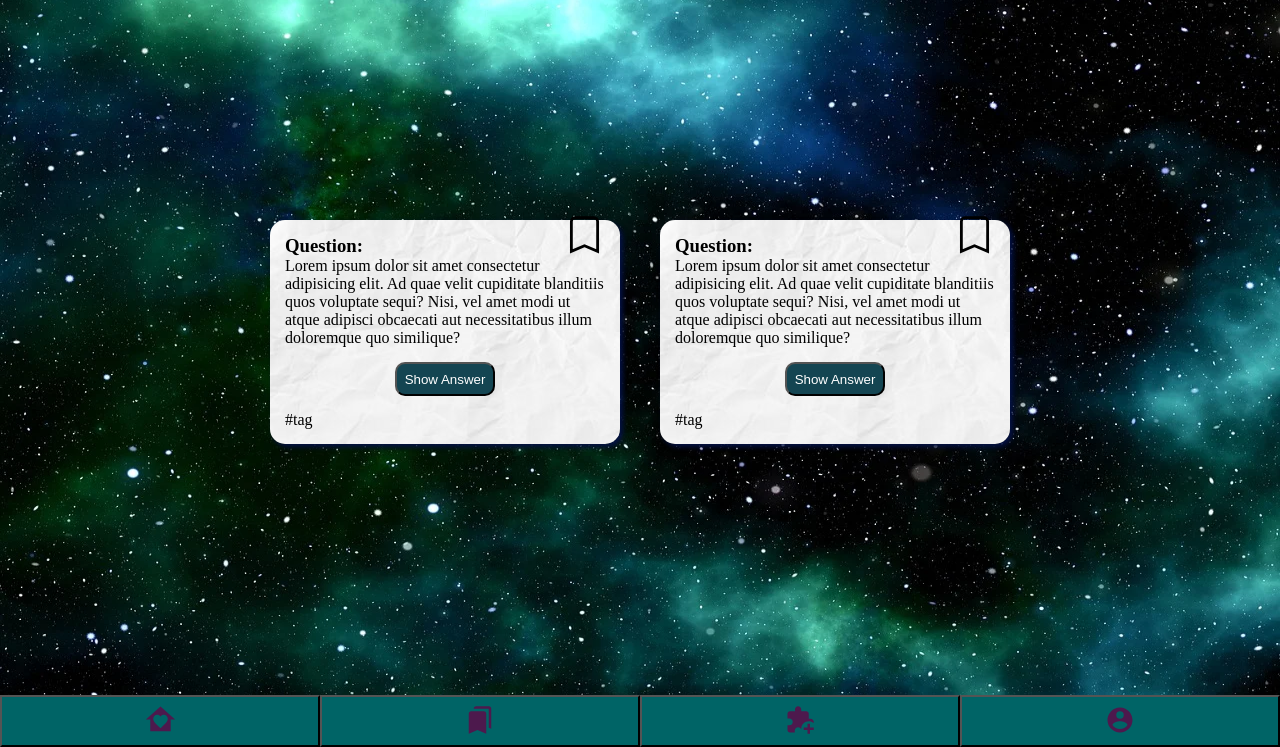
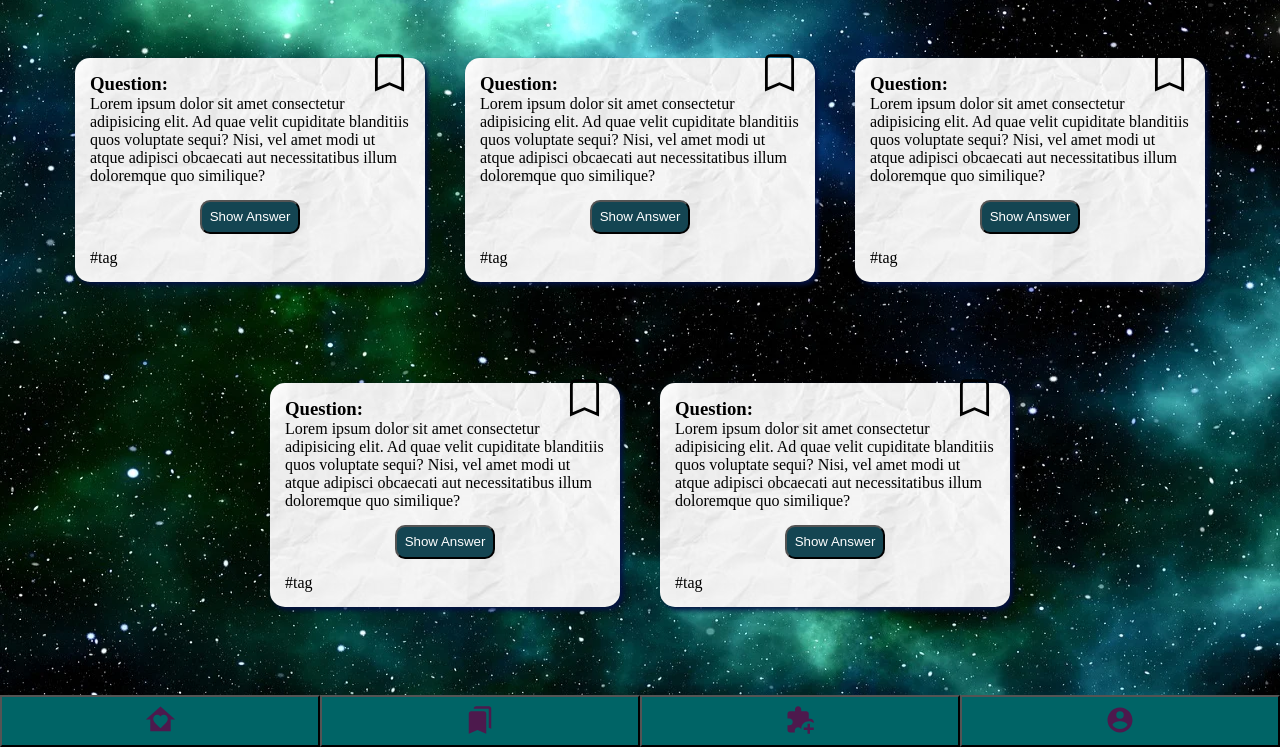
Before and after one commit to Chaosfuchs/quiz-app, a website with bundled scripts: page index.html in a window 1280 px wide. Shown: the part 53-800 px from the top of the page. Built offline with nearby package versions, Linux system fonts and the light colour scheme.

Commit message:
Save for safety

```diff
--- a/index.html
+++ b/index.html
@@ -14,6 +14,96 @@
       <!-- Begin of the Homepage (Display: visible) -->
       <h1 class="header" data-js="header">Quizelton</h1>
       <div class="content homepage" data-js="homesection">
+        <section class="card">
+          <svg data-js="bookmarkToggle" class="bookmark" viewBox="0 0 24 24">
+            <path
+              fill="currentColor"
+              d="M17,3H7A2,2 0 0,0 5,5V21L12,18L19,21V5C19,3.89 18.1,3 17,3Z"
+            />
+          </svg>
+          <div class="question">
+            <h3>Question:</h3>
+            <p>
+              Lorem ipsum dolor sit amet consectetur adipisicing elit. Ad quae
+              velit cupiditate blanditiis quos voluptate sequi? Nisi, vel amet
+              modi ut atque adipisci obcaecati aut necessitatibus illum
+              doloremque quo similique?
+            </p>
+            <button class="button-card" data-js="buttonToggle">
+              Show Answer
+            </button>
+            <span>#tag</span>
+            <div class="answer hidden" data-js="cardToggle">
+              <h3>Answer:</h3>
+              <p>
+                Lorem ipsum dolor sit amet consectetur adipisicing elit. Ad quae
+                velit cupiditate blanditiis quos voluptate sequi? Nisi, vel amet
+                modi ut atque adipisci obcaecati aut necessitatibus illum
+                doloremque quo similique?
+              </p>
+            </div>
+          </div>
+        </section>
+        <section class="card">
+          <svg data-js="bookmarkToggle" class="bookmark" viewBox="0 0 24 24">
+            <path
+              fill="currentColor"
+              d="M17,3H7A2,2 0 0,0 5,5V21L12,18L19,21V5C19,3.89 18.1,3 17,3Z"
+            />
+          </svg>
+          <div class="question">
+            <h3>Question:</h3>
+            <p>
+              Lorem ipsum dolor sit amet consectetur adipisicing elit. Ad quae
+              velit cupiditate blanditiis quos voluptate sequi? Nisi, vel amet
+              modi ut atque adipisci obcaecati aut necessitatibus illum
+              doloremque quo similique?
+            </p>
+            <button class="button-card" data-js="buttonToggle">
+              Show Answer
+            </button>
+            <span>#tag</span>
+            <div class="answer hidden" data-js="cardToggle">
+              <h3>Answer:</h3>
+              <p>
+                Lorem ipsum dolor sit amet consectetur adipisicing elit. Ad quae
+                velit cupiditate blanditiis quos voluptate sequi? Nisi, vel amet
+                modi ut atque adipisci obcaecati aut necessitatibus illum
+                doloremque quo similique?
+              </p>
+            </div>
+          </div>
+        </section>
+        <section class="card">
+          <svg data-js="bookmarkToggle" class="bookmark" viewBox="0 0 24 24">
+            <path
+              fill="currentColor"
+              d="M17,3H7A2,2 0 0,0 5,5V21L12,18L19,21V5C19,3.89 18.1,3 17,3Z"
+            />
+          </svg>
+          <div class="question">
+            <h3>Question:</h3>
+            <p>
+              Lorem ipsum dolor sit amet consectetur adipisicing elit. Ad quae
+              velit cupiditate blanditiis quos voluptate sequi? Nisi, vel amet
+              modi ut atque adipisci obcaecati aut necessitatibus illum
+              doloremque quo similique?
+            </p>
+            <button class="button-card" data-js="buttonToggle">
+              Show Answer
+            </button>
+            <span>#tag</span>
+            <div class="answer hidden" data-js="cardToggle">
+              <h3>Answer:</h3>
+              <p>
+                Lorem ipsum dolor sit amet consectetur adipisicing elit. Ad quae
+                velit cupiditate blanditiis quos voluptate sequi? Nisi, vel amet
+                modi ut atque adipisci obcaecati aut necessitatibus illum
+                doloremque quo similique?
+              </p>
+            </div>
+          </div>
+        </section>
         <section class="card">
           <svg data-js="bookmarkToggle" class="bookmark" viewBox="0 0 24 24">
             <path
```
